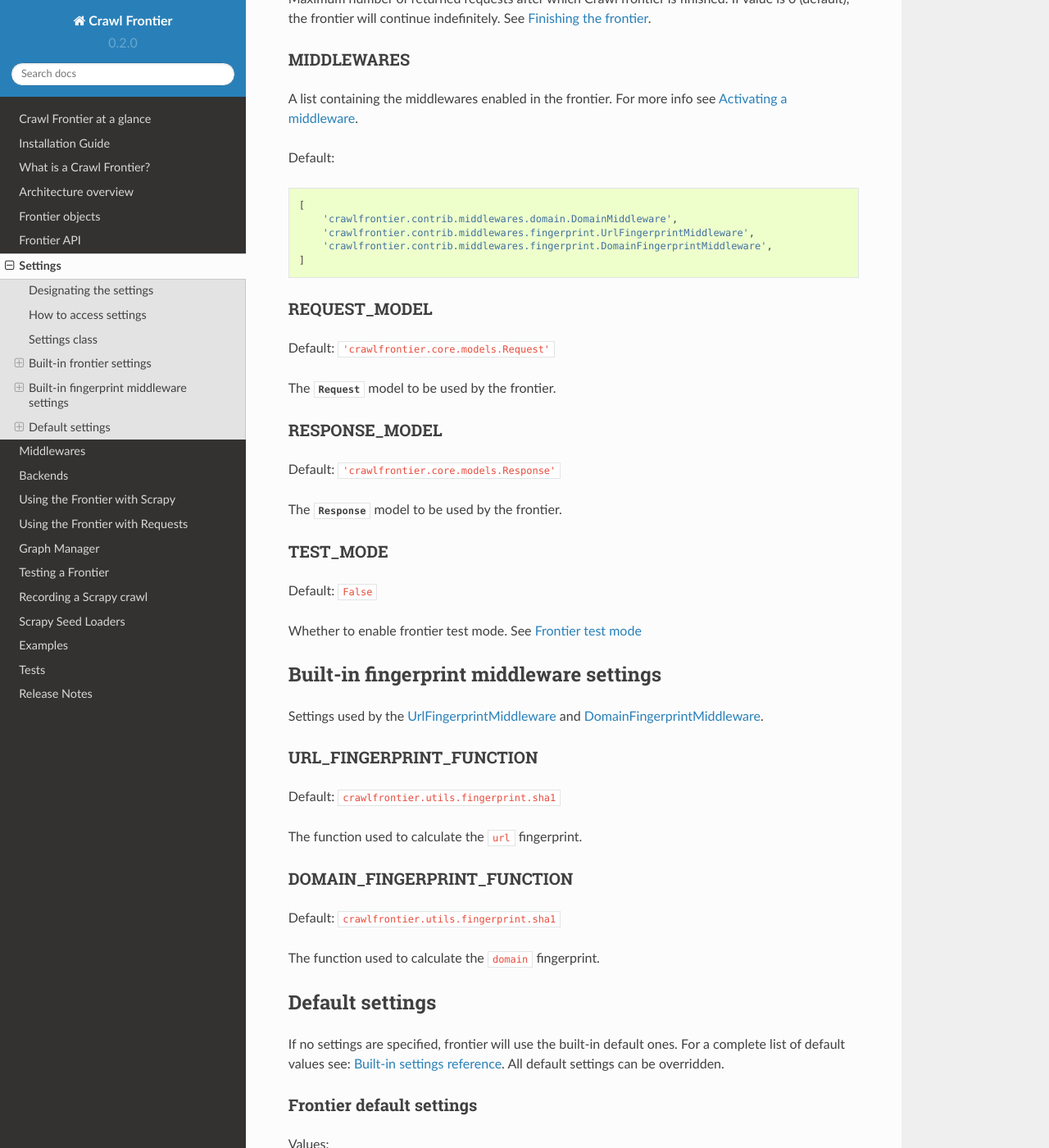
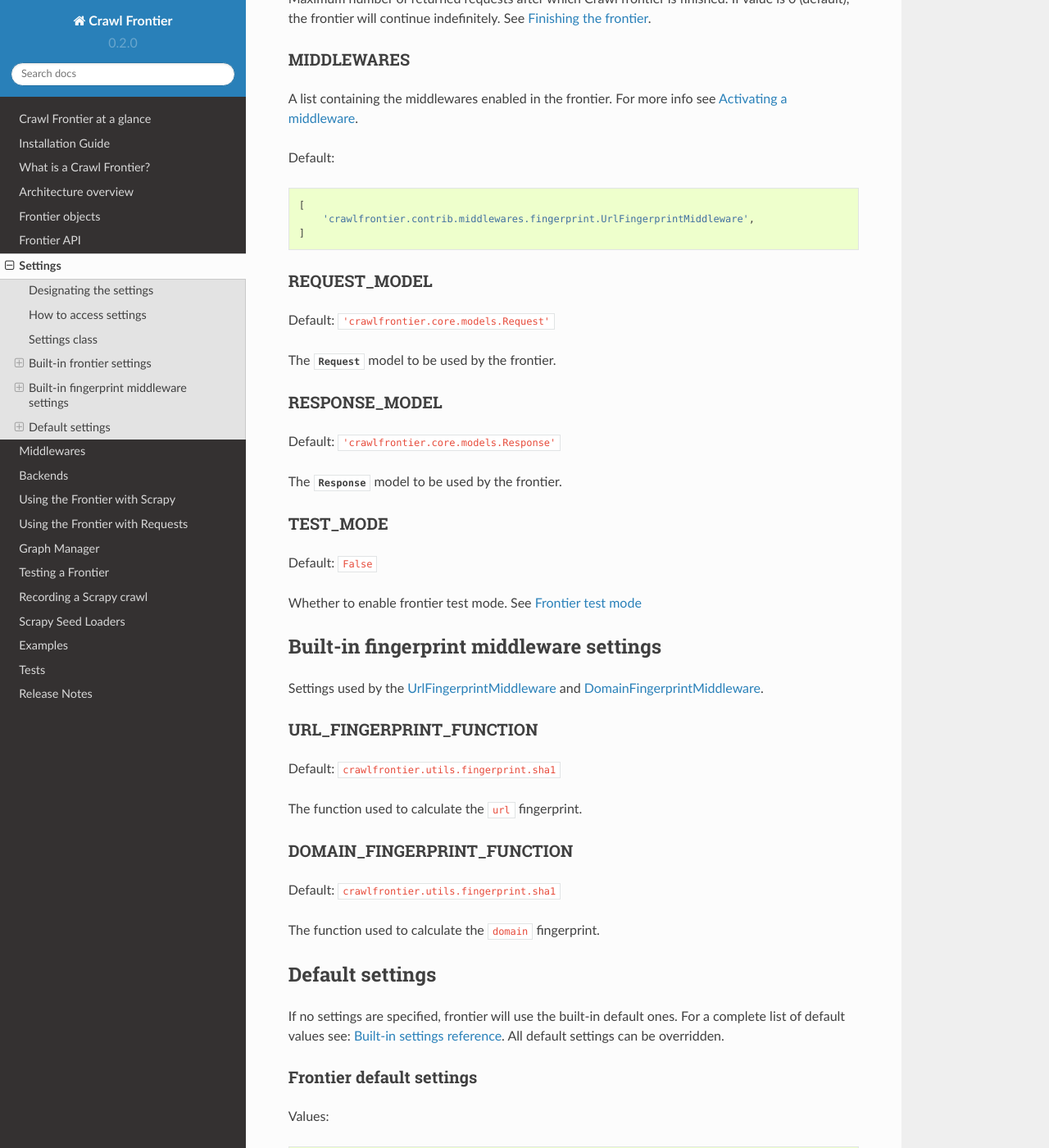
Before and after one commit to scrapinghub/frontera, a Sphinx documentation site: the page built from docs/source/topics/frontier-settings.rst, in a window 1280 px wide and 1400 px high, scrolled down 2444 px. Shown: the whole window at 82% size. Built offline with Sphinx 7.4.7 and the Read the Docs theme 2.0.0, drawn with Linux system fonts in a browser that asks for light colours; some of the changed text lies outside the part shown.

Commit message:
updated documentation

```diff
--- a/docs/source/topics/frontier-settings.rst
+++ b/docs/source/topics/frontier-settings.rst
@@ -140,9 +140,7 @@
 Default::
 
     [
-        'crawlfrontier.contrib.middlewares.domain.DomainMiddleware',
         'crawlfrontier.contrib.middlewares.fingerprint.UrlFingerprintMiddleware',
-        'crawlfrontier.contrib.middlewares.fingerprint.DomainFingerprintMiddleware',
     ]
 
 .. setting:: REQUEST_MODEL
@@ -220,9 +218,7 @@
     LINK_MODEL = 'crawlfrontier.core.models.Link'
     FRONTIER = 'crawlfrontier.core.frontier.Frontier'
     MIDDLEWARES = [
-        'crawlfrontier.contrib.middlewares.domain.DomainMiddleware',
         'crawlfrontier.contrib.middlewares.fingerprint.UrlFingerprintMiddleware',
-        'crawlfrontier.contrib.middlewares.fingerprint.DomainFingerprintMiddleware',
     ]
     BACKEND = 'crawlfrontier.contrib.backends.memory.FIFO'
     TEST_MODE = False
```
